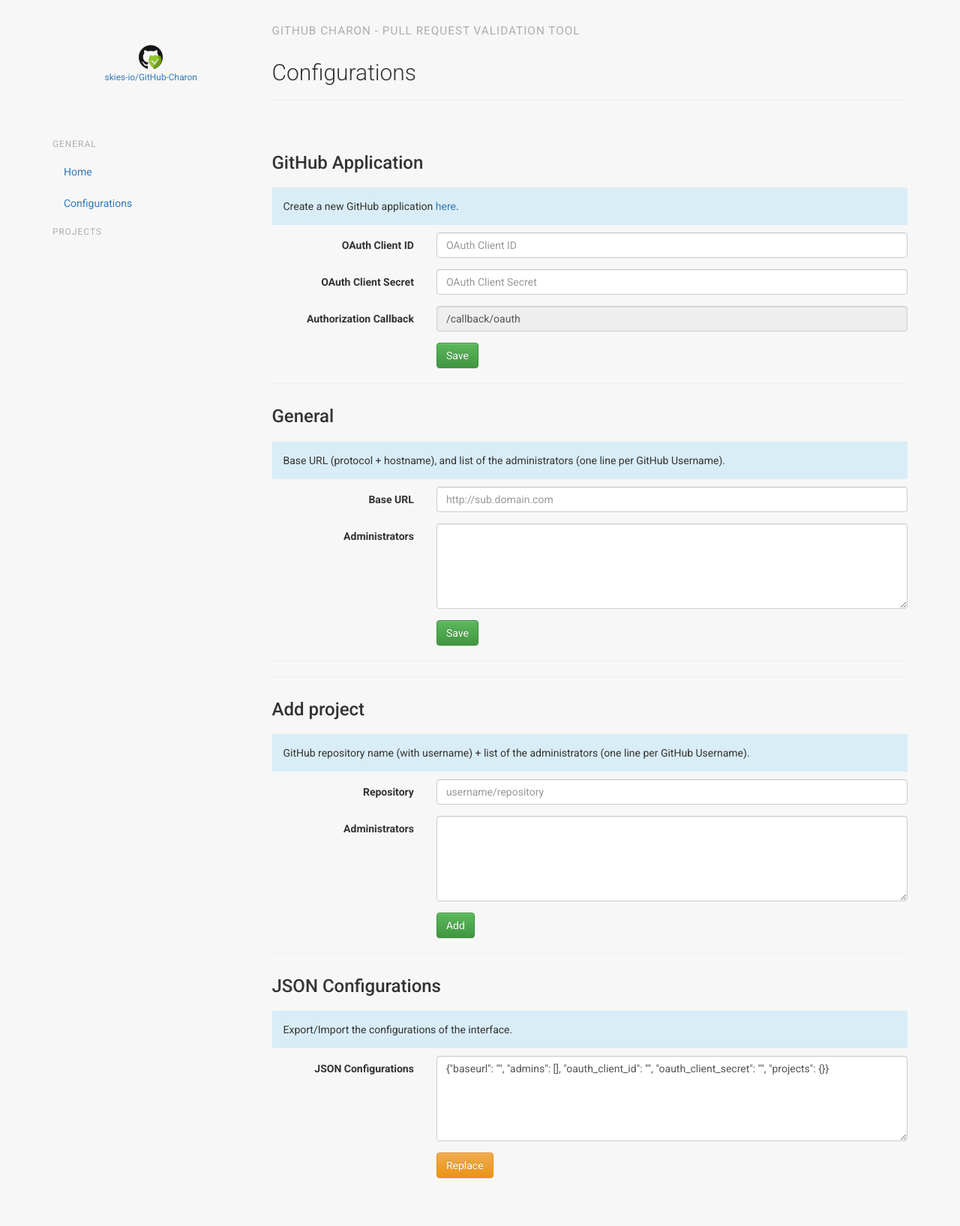
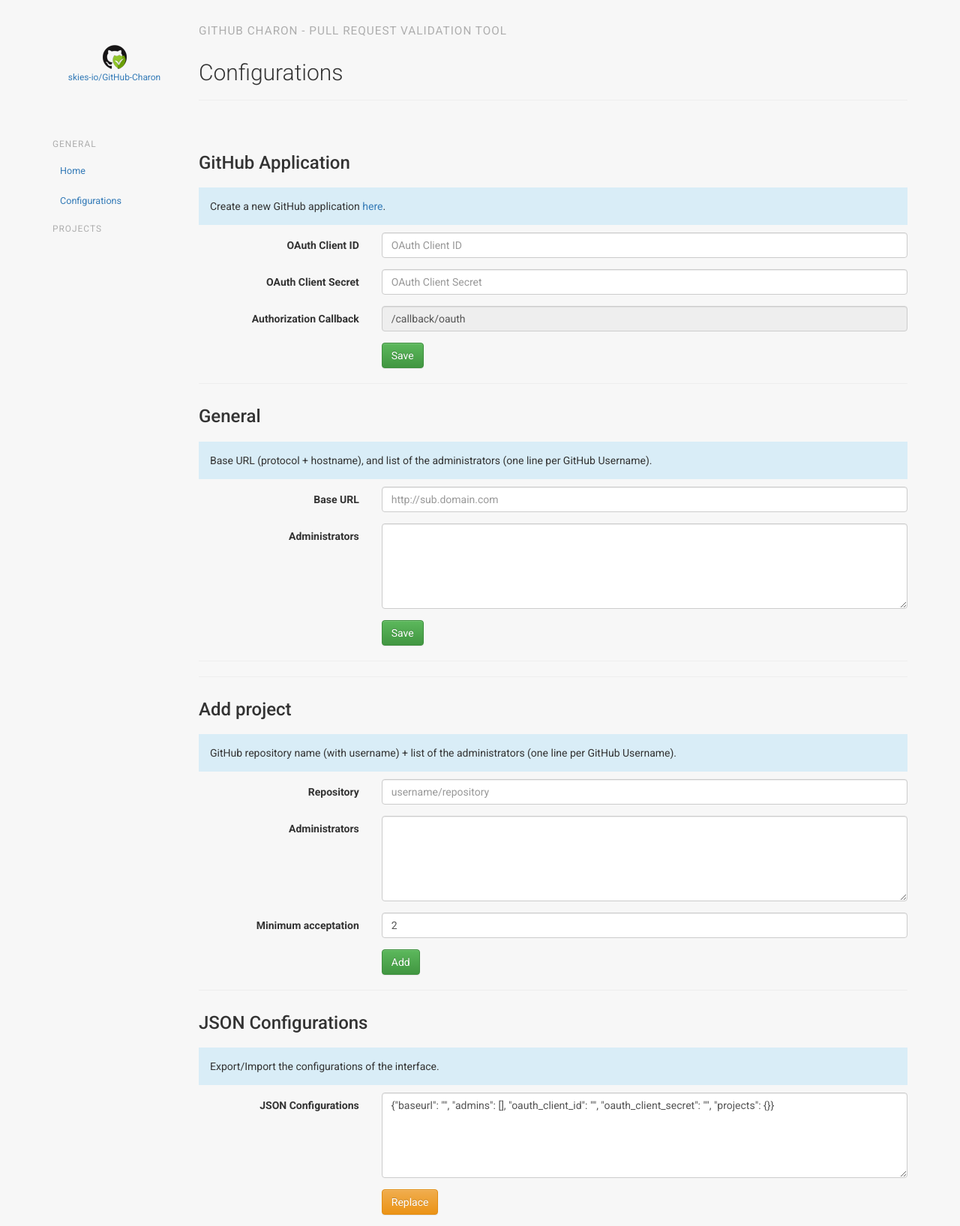
Before and after one commit to skies-io/GitHub-Charon, a Flask app: page /configs in a window 1280 px wide. Shown: the whole page at 75% size. Before the commit the page ends 1572 px from the top, so only its background shows below. Run offline with Flask 2, Linux system fonts and the light colour scheme; some libraries are stand-ins or nearby versions.

Commit message:
Add minimum acceptation

```diff
--- a/src/app_configs.py
+++ b/src/app_configs.py
@@ -22,10 +22,15 @@ def configs():
             db["baseurl"] = baseurl[:-1] if baseurl.endswith("/") else baseurl
             db["admins"] = request.form["administrators"].splitlines()
 
-    elif "save_project" in request.form and "project" in request.form and "administrators" in request.form:
+    elif "save_project" in request.form and "project" in request.form and "administrators" in request.form and "minimum_acceptation" in request.form:
+        try:
+            minimum_acceptation = int(request.form["minimum_acceptation"])
+        except:
+            minimum_acceptation = 2
         with database() as db:
             projects = db["projects"]
             projects[request.form["project"]]["administrators"] = request.form["administrators"].splitlines()
+            projects[request.form["project"]]["minimum_acceptation"] = minimum_acceptation
             db["projects"] = projects
 
     elif "update_project_oauth" in request.form and "project" in request.form:
--- a/src/static/styles.css
+++ b/src/static/styles.css
@@ -5,3 +5,4 @@ header.row { margin-top: 20px; margin-bottom: 20px; }
 p { padding: 15px; }
 .h1, .h2, .h3, h1, h2, h3 { margin-top: 30px; margin-bottom: 20px; }
 .table tbody > tr > td { vertical-align: middle; }
+.nav > li > a { padding: 10px 0px 10px 10px; font-size: 90%; }
--- a/src/templates/base.html
+++ b/src/templates/base.html
@@ -11,7 +11,7 @@
     <link rel="stylesheet" href="/static/bootstrap.min.css">
     <link rel="stylesheet" href="/static/bootstrap-theme.min.css">
     <link href="https://fonts.googleapis.com/css?family=Roboto:300,400,500,700,400italic" rel="stylesheet">
-    <link rel="stylesheet" href="/static/styles.css" />
+    <link rel="stylesheet" href="/static/styles.css?rev=2" />
     <script src="/static/jquery-1.12.0.min.js"></script>
     <script src="/static/bootstrap.min.js"></script>
 
@@ -23,12 +23,12 @@
 <body>
     <div class="container">
         <header class="row">
-            <div class="col-md-3 text-center">
+            <div class="col-md-2 text-center">
                 <br/><br/>
                 <img src="/static/favicon.png"/><br/>
                 <small><a href="https://github.com/skies-io/GitHub-Charon">skies-io/GitHub-Charon</a></small>
             </div>
-            <div class="col-md-9">
+            <div class="col-md-10">
                 <h4><small>GitHub Charon - Pull Request Validation Tool</small></h4>
                 <h2>{{ title }}</h2>
                 <hr/>
@@ -37,7 +37,7 @@
 
         <div class="row">
 
-            <div class="col-md-3">
+            <div class="col-md-2">
                 <h5><small>General</small></h5>
                 <ul class="nav nav-pills nav-stacked">
                     <li><a href="/">Home</a></li>
@@ -51,7 +51,7 @@
                 </ul>
             </div>
 
-            <div class="col-md-9">
+            <div class="col-md-10">
                 {% block content %}{% endblock %}
             </div>
 
--- a/src/templates/config.html
+++ b/src/templates/config.html
@@ -98,6 +98,13 @@
         </div>
     </div>
 
+    <div class="form-group">
+        <label for="inputMinimumAcceptation" class="col-sm-3 control-label">Minimum acceptation</label>
+        <div class="col-sm-9">
+            <input class="form-control" id="inputMinimumAcceptation" name="minimum_acceptation" value="{{ projects[project].minimum_acceptation }}" placeholder="2">
+        </div>
+    </div>
+
     <input type="hidden" name="project" value="{{ projects[project].name }}">
 
     <div class="form-group">
@@ -132,6 +139,13 @@
     </div>
 
     <div class="form-group">
+        <label for="inputMinimumAcceptationAdd" class="col-sm-3 control-label">Minimum acceptation</label>
+        <div class="col-sm-9">
+            <input class="form-control" id="inputMinimumAcceptationAdd" name="minimum_acceptation" value="2">
+        </div>
+    </div>
+
+    <div class="form-group">
         <div class="col-sm-offset-3 col-sm-9">
             <button type="submit" name="add" class="btn btn-success">Add</button>
         </div>
--- a/src/templates/project.html
+++ b/src/templates/project.html
@@ -19,7 +19,7 @@
         {% else %}
         <tr class="warning">
         {% endif %}
-            <td class="text-center"><a href="{{ pull_request.github_link }}">#{{ pull_request.number }}</a></td>
+            <td class="text-center"><a href="{{ pull_request.github_link }}" target="_blank">#{{ pull_request.number }}</a></td>
             <td class="text-center">
                 {% if pull_request.state == "open" %}
                 <span class="label label-success">{{ pull_request.state }}</span>
--- a/src/templates/pull_request.html
+++ b/src/templates/pull_request.html
@@ -6,7 +6,7 @@
         <table class="table table-hover">
             <thead><tr><th>Information</th><th>Value</th></tr></thead>
             <tbody>
-                <tr><th>Reference</th><td><a href="{{ pr.github_link }}" class="btn btn-xs btn-primary">Open GitHub #{{ pr.number }}</a></td></tr>
+                <tr><th>Reference</th><td><a href="{{ pr.github_link }}" target="_blank" class="btn btn-xs btn-primary">Open GitHub #{{ pr.number }}</a></td></tr>
                 <tr><th>Title</th><td>{{ pr.title }}</td></tr>
                 <tr><th>PR State</th><td>
                     {% if pr.state == "open" %}
@@ -28,6 +28,7 @@
                     <span class="label label-info">{{ pr.state_validation }}</span>
                     {% endif %}
                 </td></tr>
+                <tr><th>Minimum acceptation</th><td>{{ project_minimum_acceptation }} administrator{% if project_minimum_acceptation > 1%}s{% endif %}</td></tr>
             </tbody>
         </table>
     </div>
```
Also changed, not shown: src/app_project.py (+6 -5 lines), src/validations.py (+4 -3 lines).
